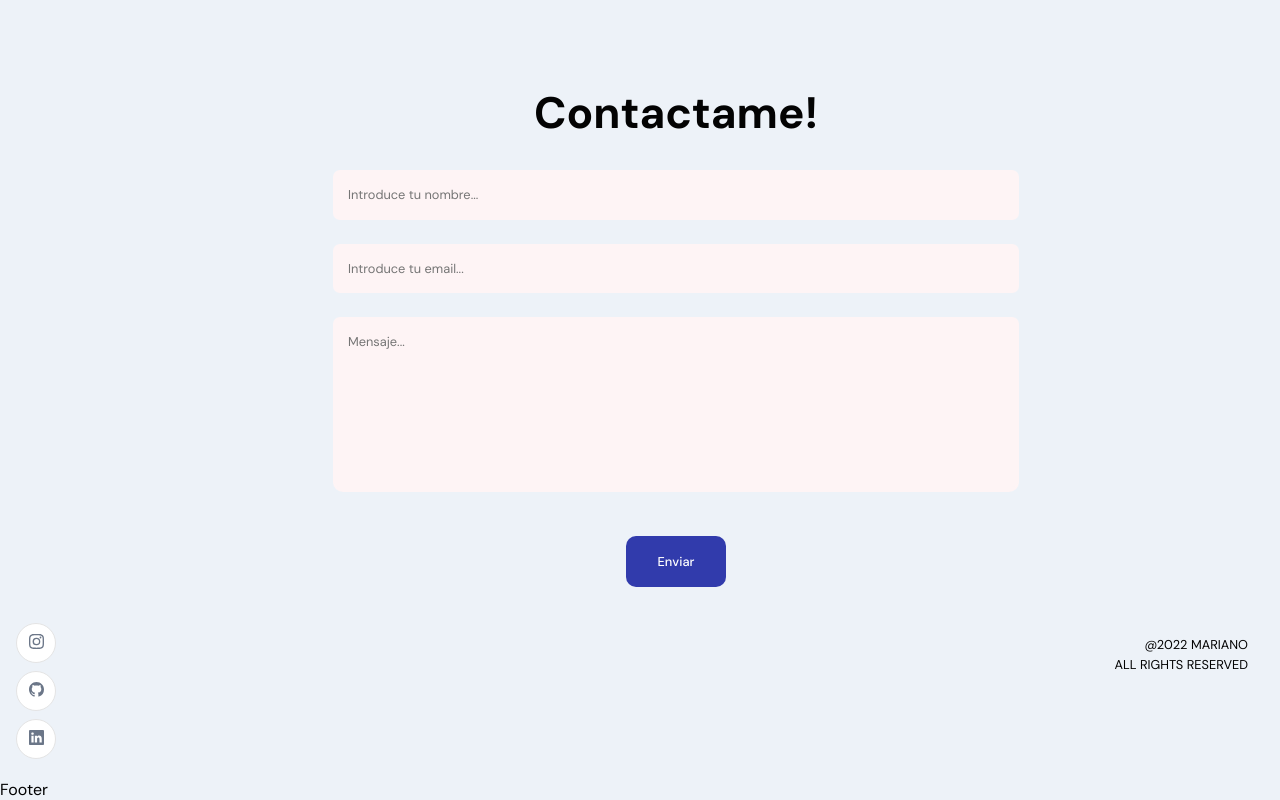
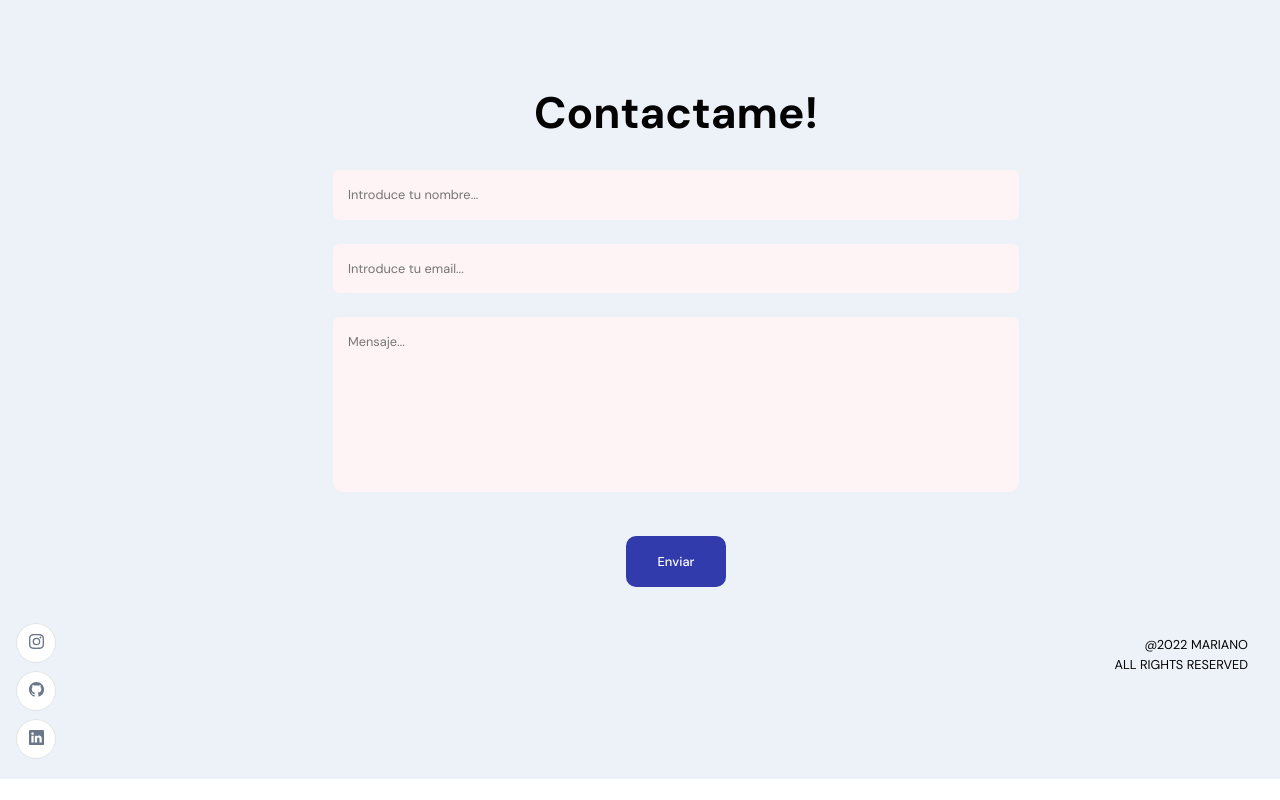
Before and after one commit to Elevattd/portfolio, a React (Create React App) app: page / in a window 1280 px wide. Shown: the part 3221-4021 px from the top of the page. After the commit the page ends 4000 px from the top, so only its background shows below. Built offline with nearby package versions, Linux system fonts and the light colour scheme.

Commit message:
del(client): delete footer

```diff
--- a/src/App.js
+++ b/src/App.js
@@ -1,7 +1,6 @@
 import React from 'react';
 import Navbar from './components/Navbar/Navbar';
 import About from './container/About/About';
-import Footer from './container/Footer/Footer';
 import Header from './container/Header/Header';
 import Skills from './container/Skills/Skills';
 import Contact from './container/Contact/Contact';
@@ -17,7 +16,6 @@ function App() {
 			<Skills />
 			<Work />
 			<Contact />
-			<Footer />
 		</div>
 	);
 }
--- a/src/container/Footer/Footer.jsx
+++ /dev/null
@@ -1,7 +0,0 @@
-import React from 'react';
-import './Footer.scss';
-const Footer = () => {
-	return <div>Footer</div>;
-};
-
-export default Footer;
```
Also changed, not shown: client/package.json (added, +47 -0 lines), src/container/Contact/Contact.jsx (+10 -64 lines), src/container/Footer/Footer.scss (deleted), 1 other file (tests, documents, lock files or other folders).
